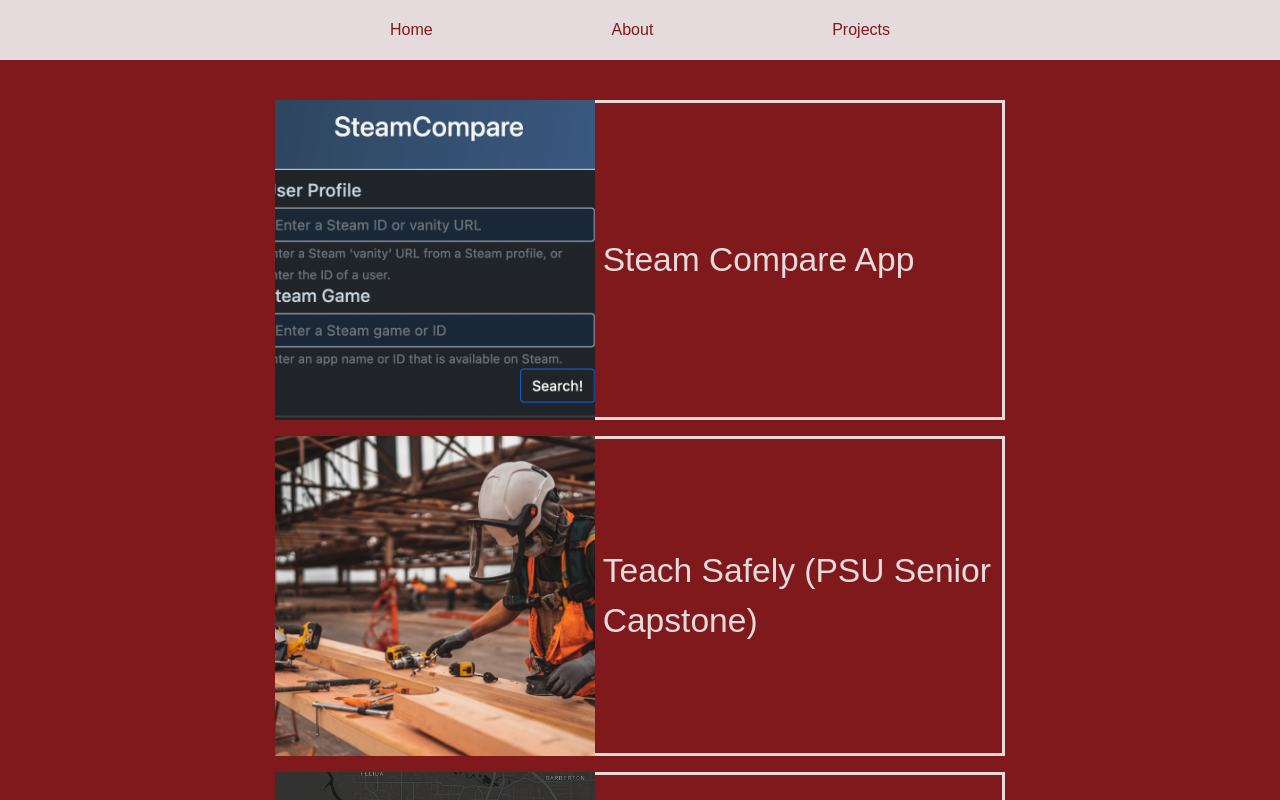
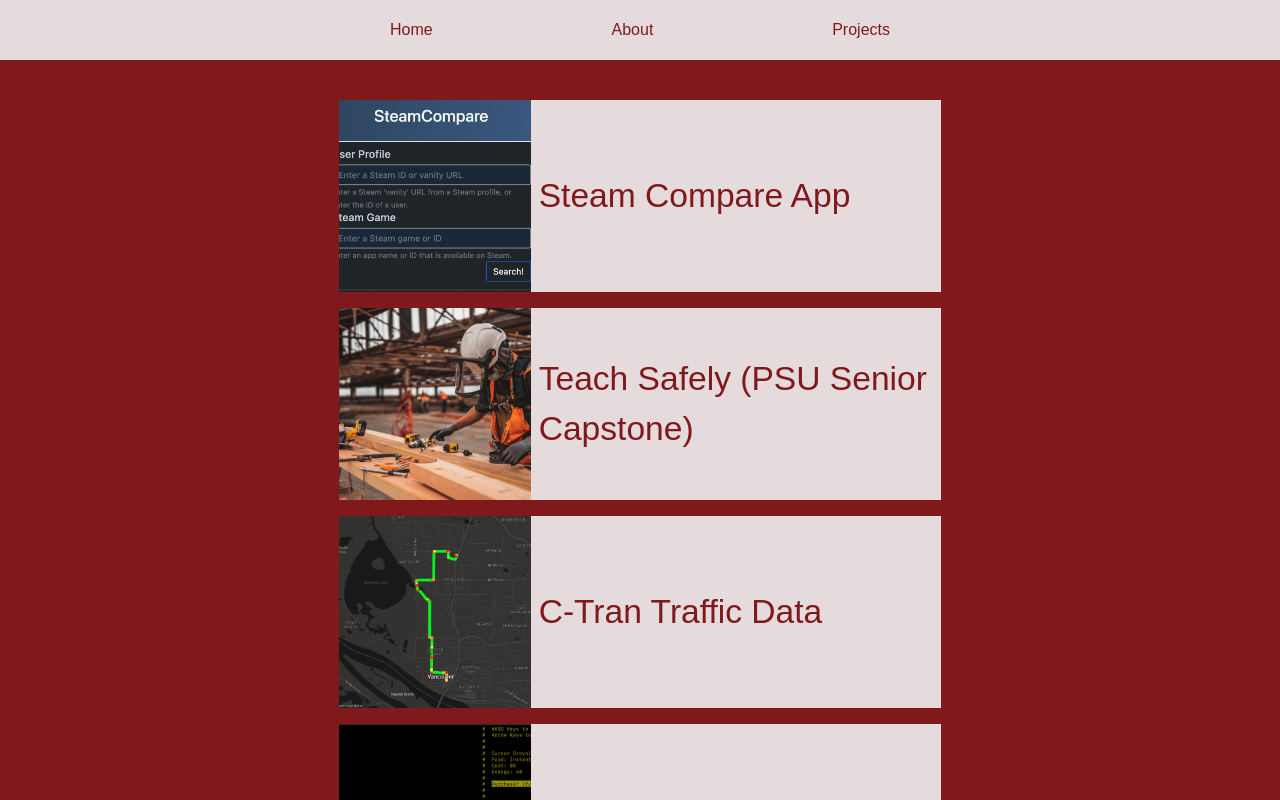
Before and after one commit to Arturo-Bravo/portfolio, an Angular app: page /projects in a window 1280 px wide. Shown: the top 800 px of the page. Built offline with nearby package versions, Linux system fonts and the light colour scheme.

Commit message:
made the projects size smaller and added hover effects

```diff
--- a/src/app/components/projects/projects.component.css
+++ b/src/app/components/projects/projects.component.css
@@ -1,24 +1,36 @@
+.project{
+	margin: 1em 0;
+}
+.project:hover{
+	color: var(--flame) !important;
+}
 .title{
 	min-height: 10em;
 	display: flex;
 	align-items: flex-end;
 	background-repeat: no-repeat;
 	background-position: center center;
-	width: 25vw;
-	height: 25vw;
+	width: 15vw;
+	height: 15vw;
 	object-fit: cover;
 	cursor: pointer;
 	padding: 0;
 }
+.title:hover + .title-text{
+	color: var(--flame);
+}
 .title-text{
-	background-color: var(--red);
-	color: var(--pearl);
-	border: 3px solid var(--pearl);
+	background-color: var(--pearl);
+	color: var(--red);
+	/* border: 3px solid var(--pearl); */
 	border-left: none;
 	font-size: calc(0.5em + 2vw);
 	display: flex;
 	align-items: center;
 	cursor: pointer;
+}
+.title-text:hover{
+	color: var(--flame);
 }
 
 .link{
@@ -96,9 +108,6 @@
 	/* background-image: url(../pics/frupal.png); */
 }
 
-.project{
-	margin: 1em 0;
-}
 
 .desc{
 	background-color: var(--red);
```
